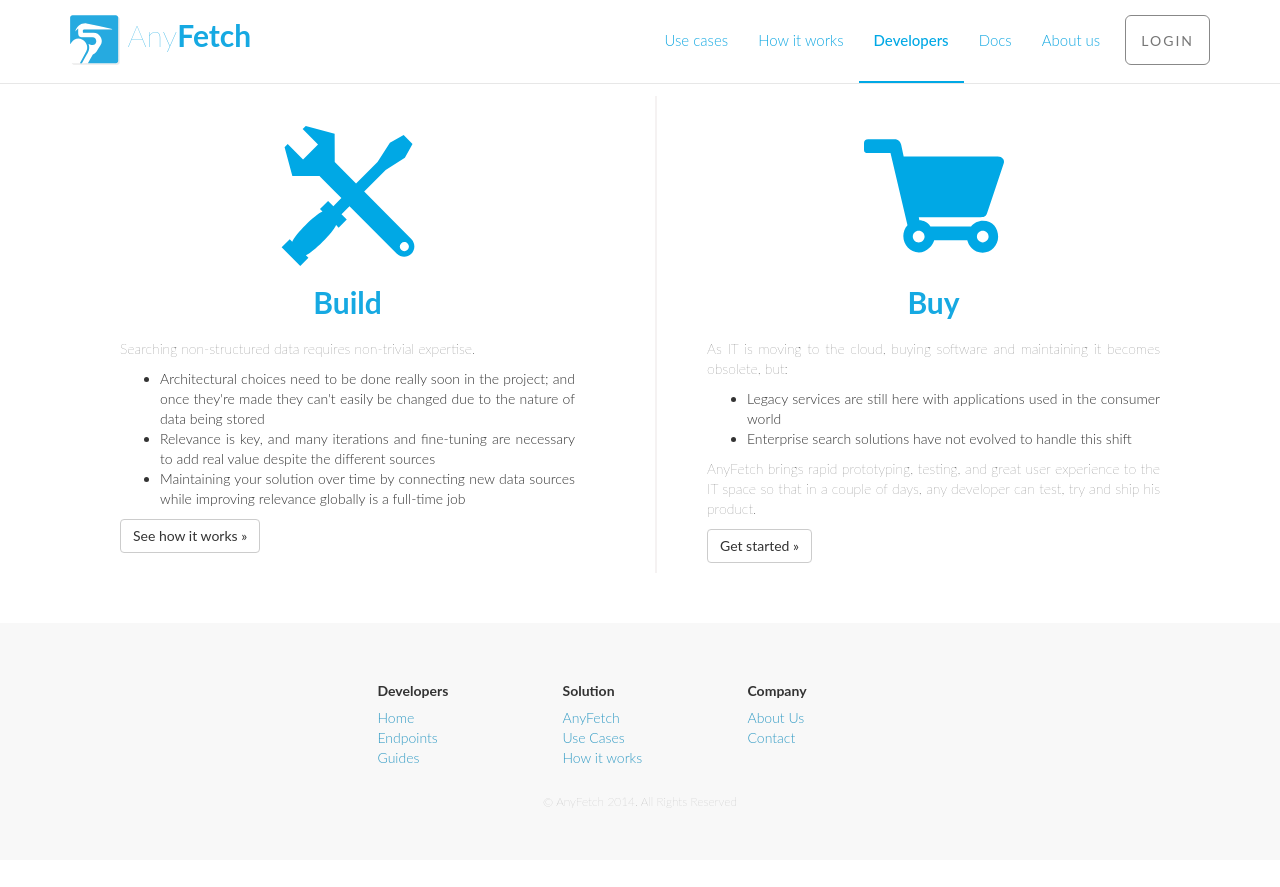
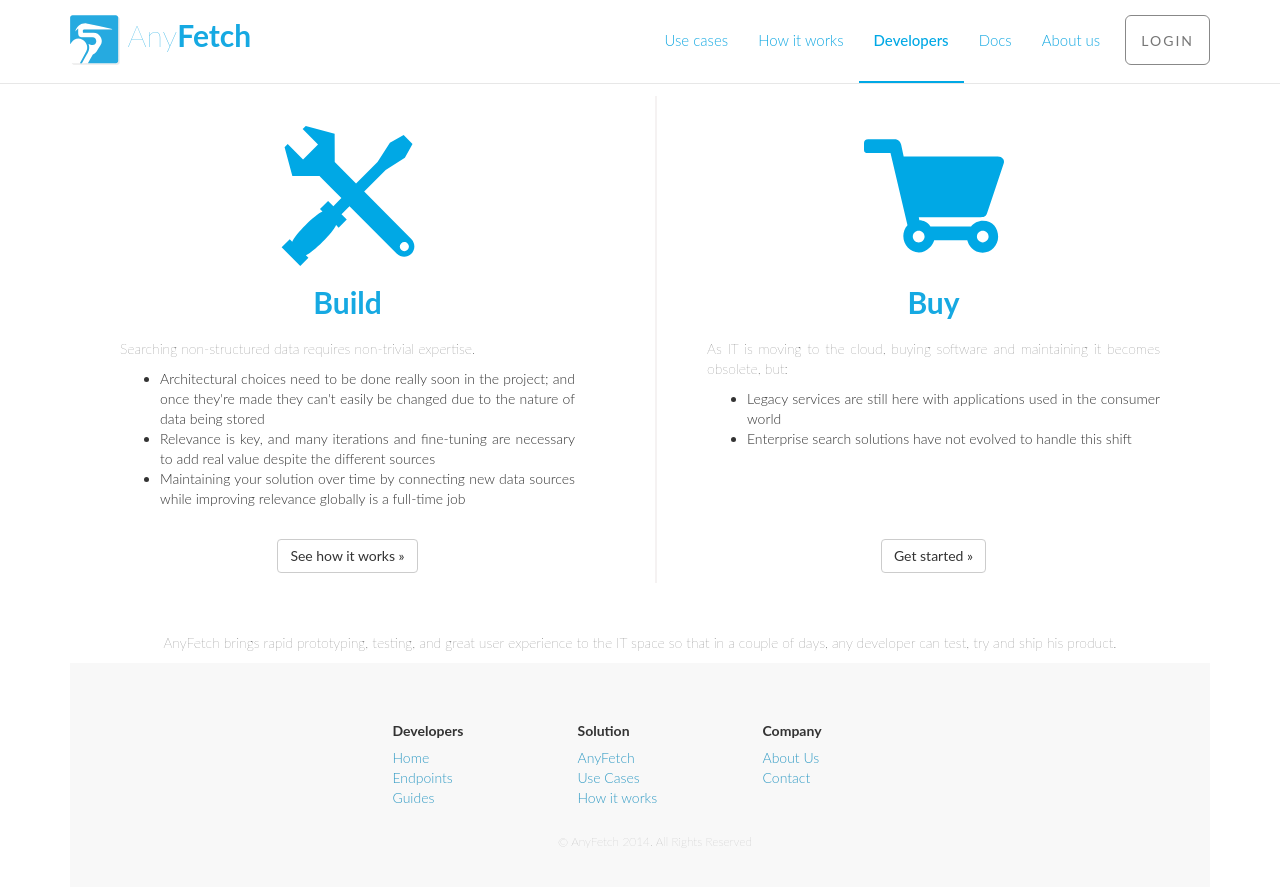
Before and after one commit to your-mom-noob/anyfetch.com, a Jekyll site: the page built from developers.html, in a window 1280 px wide and 900 px high, scrolled down 318 px. Shown: the top 887 px of the window. Built offline with Jekyll 4.4.1, drawn with Linux system fonts in a browser that asks for light colours; nearby versions of some CDN libraries; Markdown is read by kramdown in place of the engine named in the settings; before the commit the page ends 1178 px from its top, so only the background shows below that.

Commit message:
center button

```diff
--- a/developers.html
+++ b/developers.html
@@ -25,7 +25,8 @@ layout: main
 						<li>Maintaining your solution over time by connecting new data sources while improving relevance globally is a full-time job</li>
 					</ul>
 				</p>
-				<p><a class="btn btn-default" href="how-it-works.html" role="button">See how it works »</a></p>
+				<br />
+				<p class="text-centered"><a class="btn btn-default" href="how-it-works.html" role="button">See how it works »</a></p>
 			</div><!-- /.col-lg-5 -->
 		</div>
 
@@ -41,12 +42,20 @@ layout: main
 					<li>Legacy services are still here with applications used in the consumer world</li>
 					<li>Enterprise search solutions have not evolved to handle this shift</li>
 				</ul>
-
-				<p>AnyFetch brings rapid prototyping, testing, and great user experience to the IT space so that in a couple of days, any developer can test, try and ship his product.</p>
-				<p><a class="btn btn-default" href="http://app.anyfetch.com" role="button">Get started »</a></p>
+				<br />
+				<br />
+				<br />
+				<br />
+				<p class="text-centered"><a class="btn btn-default" href="http://app.anyfetch.com" role="button">Get started »</a></p>
 			</div><!-- /.col-lg-5 -->
 		</div>
 
 	</div>
 
+	<div class="row">
+		<div class="col-lg-12">
+				<p class="text-centered">AnyFetch brings rapid prototyping, testing, and great user experience to the IT space so that in a couple of days, any developer can test, try and ship his product.</p>
+
+		</div>
+
 </div>
--- a/use-cases.html
+++ b/use-cases.html
@@ -58,7 +58,7 @@ layout: main
 
 		<div class="col-xs-6 col-sm-3 sidebar-offcanvas" id="sidebar" role="navigation">
 			<div class="list-group">
-				<a href="#project1" class="list-group-item">Business assistant</a>
+				<a href="#project1" class="list-group-item" data-spy="scroll" data-target=".navbar-example">Business assistant</a>
 				<a href="#project2" class="list-group-item">Entreprise search</a>
 				<a href="#project3" class="list-group-item">Developers</a>
 			</div>
```
